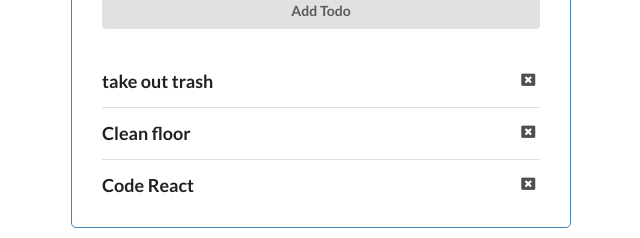
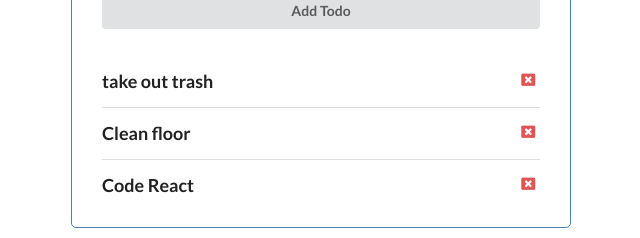
Before and after one commit to builtbyjosh/todoAppV1, a React (Create React App) app: page / in a window 1280 px wide. Shown: the part 216-454 px from the top of the page, without its empty margins (319-959 px from the left). Built offline with nearby package versions, Linux system fonts and the light colour scheme.

Commit message:
changed icon color

```diff
--- a/src/components/Task.js
+++ b/src/components/Task.js
@@ -7,7 +7,7 @@ const Task = ({ task }) => {
         <h3>{task.text}</h3>
       </div>
       <div className="header">
-        <i className="icon window close link"></i>
+        <i className="icon window close link red"></i>
       </div>
     </div>
   );
```
